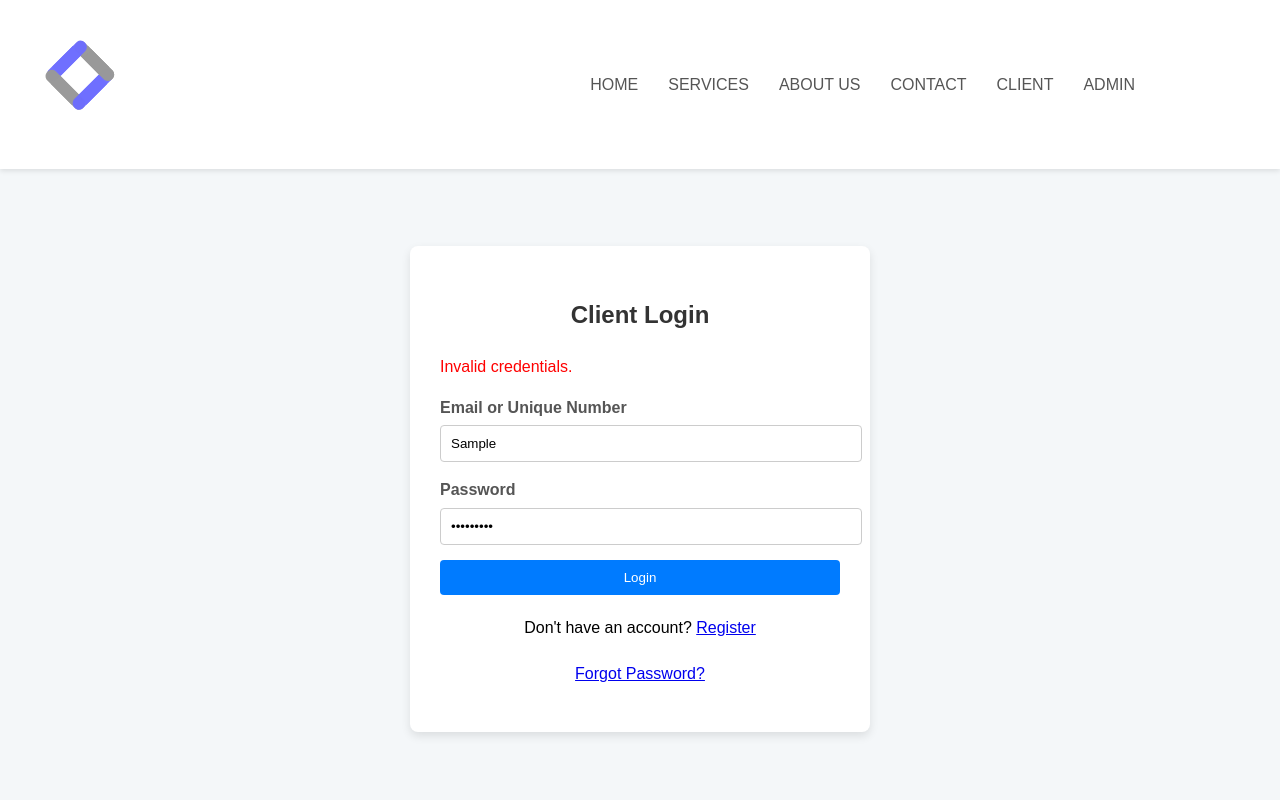
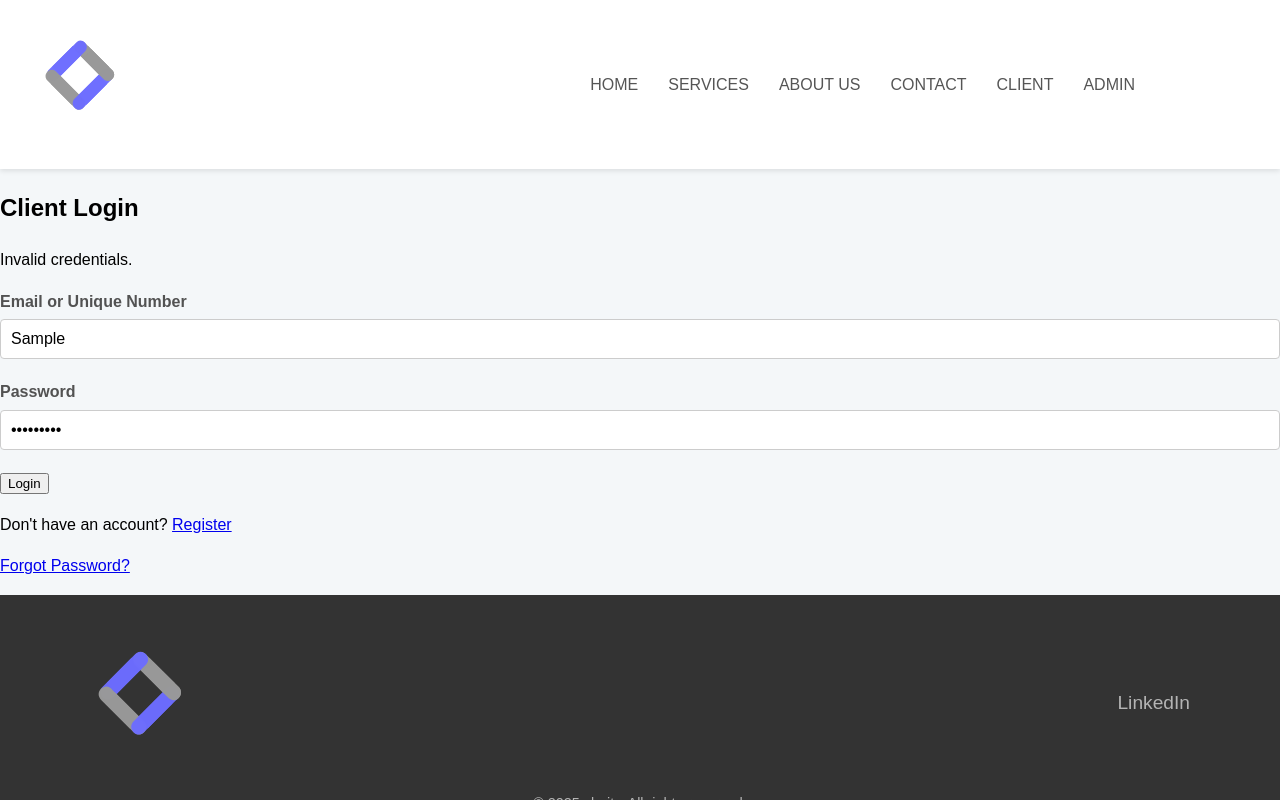
Before and after one commit to LebogangBlom/clarity-react, a React (Vite) app: page /client-login in a window 1280 px wide. Both pictures are taken after typing "Sample", "Sample123" into the empty fields and a click on the button "Login". Shown: the top 800 px of the page. Built offline with nearby package versions, Linux system fonts and the light colour scheme; no server answers; the database is empty.

Commit message:
fix the deploy error

```diff
--- a/src/pages/AdminLogin.jsx
+++ b/src/pages/AdminLogin.jsx
@@ -22,12 +22,12 @@ const AdminLogin = () => {
     };
 
     return (
-        <div className="login-container">
-            <div className="login-form">
+        <div className="cly-login-container">
+            <div className="cly-login-form">
                 <h2>Admin Login</h2>
-                {error && <p className="error-message">{error}</p>}
+                {error && <p className="cly-error-message">{error}</p>}
                 <form onSubmit={handleLogin}>
-                    <div className="form-group">
+                    <div className="cly-form-group">
                         <label htmlFor="email">Email</label>
                         <input
                             type="email"
@@ -38,7 +38,7 @@ const AdminLogin = () => {
                             required
                         />
                     </div>
-                    <div className="form-group">
+                    <div className="cly-form-group">
                         <label htmlFor="password">Password</label>
                         <input
                             type="password"
@@ -49,7 +49,7 @@ const AdminLogin = () => {
                             required
                         />
                     </div>
-                    <button type="submit" className="btn btn-primary">Login</button>
+                    <button type="submit" className="cly-btn cly-btn-primary">Login</button>
                 </form>
             </div>
         </div>
--- a/src/pages/ClientLogin.jsx
+++ b/src/pages/ClientLogin.jsx
@@ -47,12 +47,12 @@ const ClientLogin = () => {
     };
 
     return (
-        <div className="login-container">
-            <div className="login-form">
+        <div className="cly-login-container">
+            <div className="cly-login-form">
                 <h2>Client Login</h2>
-                {error && <p className="error-message">{error}</p>}
+                {error && <p className="cly-error-message">{error}</p>}
                 <form onSubmit={handleSubmit}>
-                    <div className="form-group">
+                    <div className="cly-form-group">
                         <label htmlFor="loginIdentifier">Email or Unique Number</label>
                         <input
                             type="text"
@@ -62,7 +62,7 @@ const ClientLogin = () => {
                             required
                         />
                     </div>
-                    <div className="form-group">
+                    <div className="cly-form-group">
                         <label htmlFor="password">Password</label>
                         <input
                             type="password"
@@ -72,14 +72,14 @@ const ClientLogin = () => {
                             required
                         />
                     </div>
-                    <button type="submit" className="btn btn-primary" disabled={loading}>
+                    <button type="submit" className="cly-btn cly-btn-primary" disabled={loading}>
                         {loading ? 'Logging in...' : 'Login'}
                     </button>
                 </form>
-                <p className="toggle-form">
+                <p className="cly-toggle-form">
                     Don't have an account? <Link to="/register">Register</Link>
                 </p>
-                <p className="toggle-form">
+                <p className="cly-toggle-form">
                     <Link to="/forgot-password">Forgot Password?</Link>
                 </p>
             </div>
```
Also changed, not shown: 1 other file (tests, documents, lock files or other folders).
